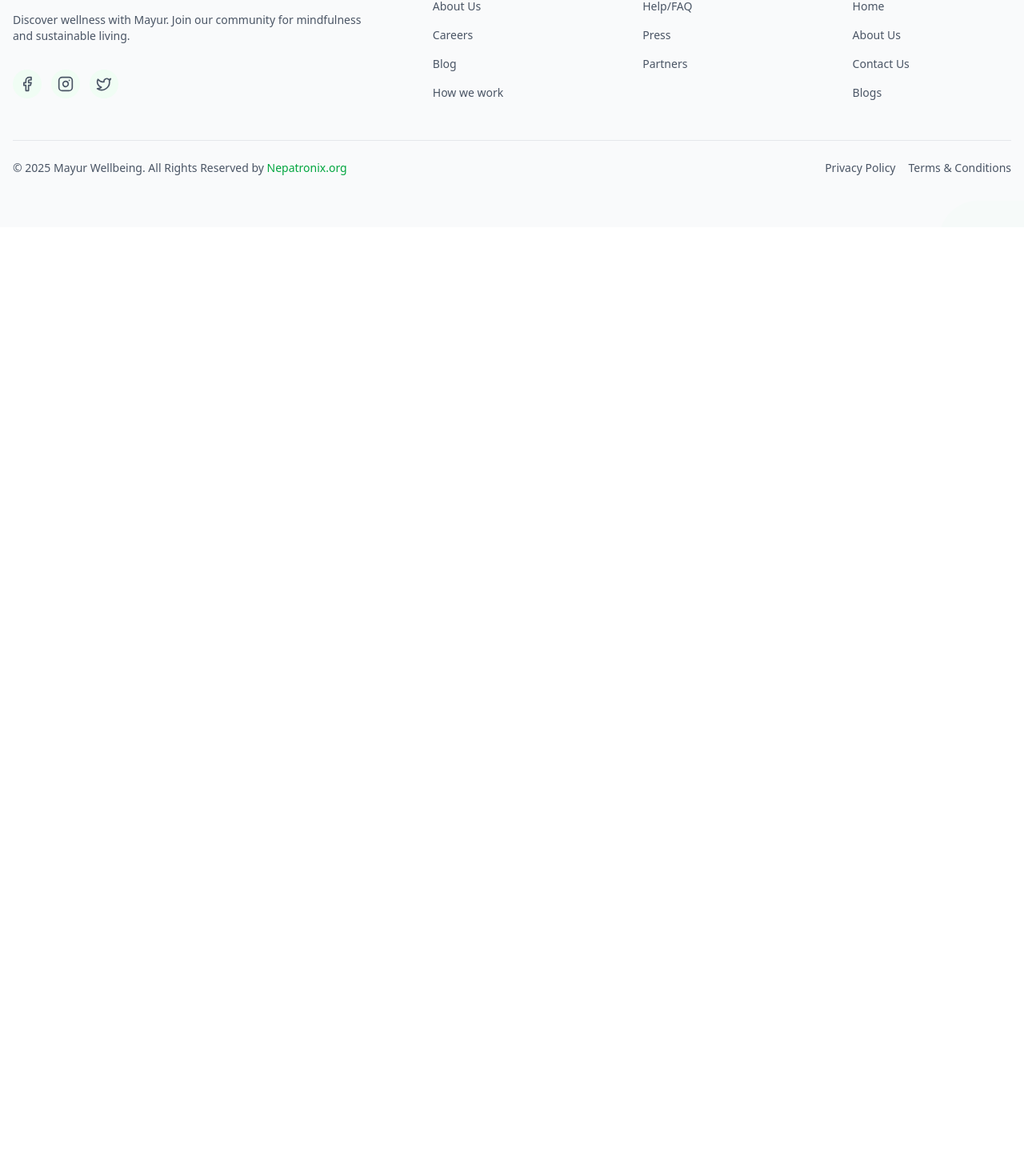
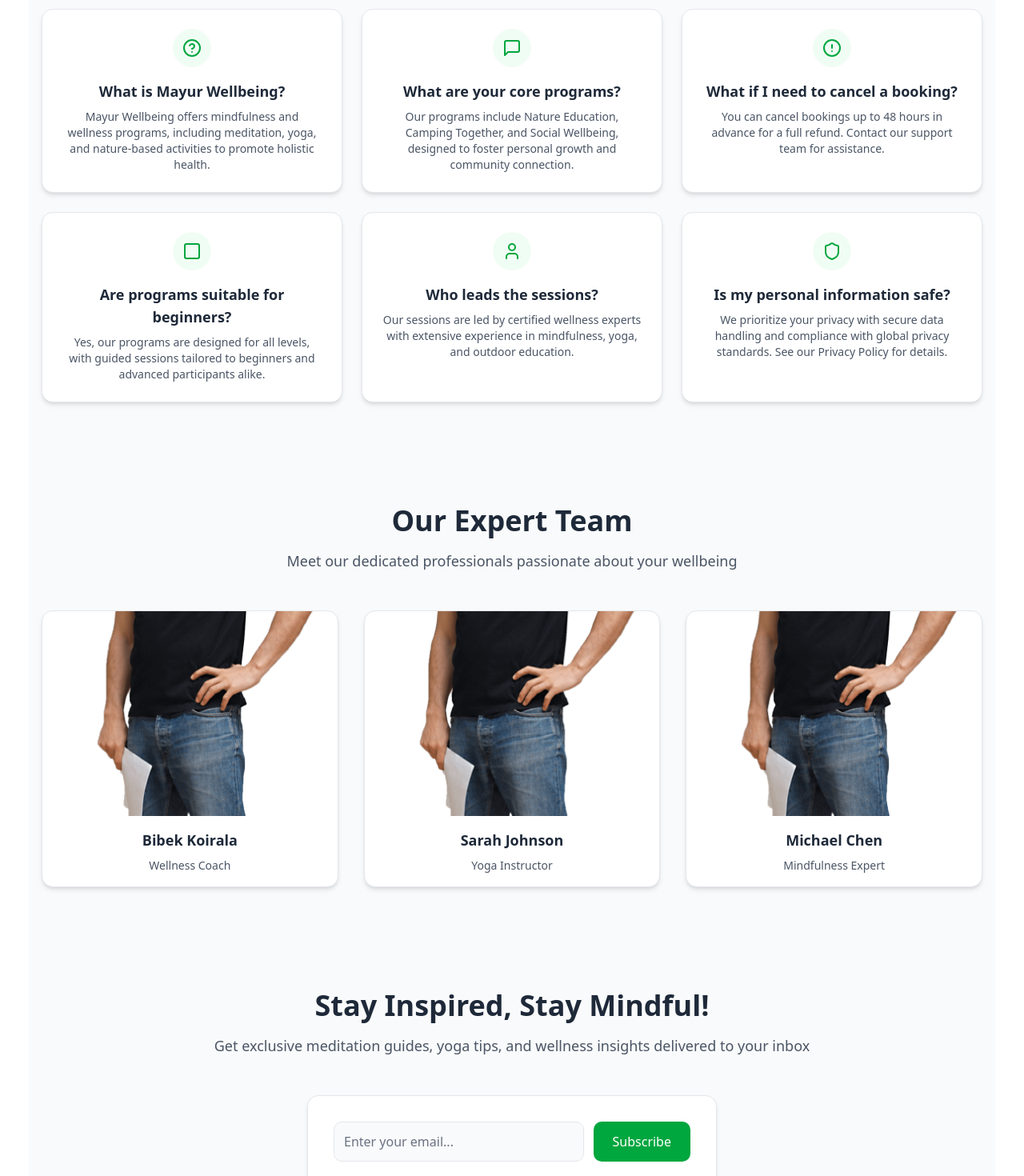
Before and after one commit to K-Aayush/campsite, a Next.js app: page / in a window 1280 px wide. Shown: the part 3373-4843 px from the top of the page at 80% size. Before the commit the page ends 3657 px from the top, so only its background shows below. Built offline with nearby package versions, Linux system fonts and the light colour scheme; no server answers.

Commit message:
enanched homepage

```diff
--- a/src/app/page.tsx
+++ b/src/app/page.tsx
@@ -7,6 +7,9 @@ import KeyFeatures from "@/components/home/KeyFeatures";
 import MainLayoutWrapper from "@/components/commons/MainLayoutWrapper";
 import OurVideos from "@/components/home/OurVideos";
 import SubHero from "@/components/home/SubHero";
+import FaqQuestionAnswer from "@/components/faqs/FaqQuestionAnswers";
+import OurExperts from "@/components/home/OurExperts";
+import StayConnected from "@/components/home/StayConnected";
 // import OurExperts from "@/components/home/OurExperts";
 
 // import StayConnected from "@/components/home/StayConnected";
@@ -20,6 +23,9 @@ export default function Home() {
           <Hero />
           <KeyFeatures />
           <OurVideos />
+          <FaqQuestionAnswer />
+          <OurExperts />
+          <StayConnected />
         </div>
       </main>
     </MainLayoutWrapper>
--- a/src/components/commons/OurTeams.tsx
+++ b/src/components/commons/OurTeams.tsx
@@ -1,39 +1,55 @@
+"use client";
+
 import Image from "next/image";
 import React from "react";
+import { motion } from "framer-motion";
 
 const teamMembers = [
   {
     name: "Bibek Koirala",
-    role: "Product Designer",
-    image: "/personafter.jpg",
+    role: "Wellness Coach",
+    image: "/person.png",
   },
   {
     name: "Sarah Johnson",
-    role: "Frontend Developer",
-    image: "/personafter.jpg",
+    role: "Yoga Instructor",
+    image: "/person.png",
   },
-  { name: "Michael Chen", role: "UX Researcher", image: "/personafter.jpg" },
+  {
+    name: "Michael Chen",
+    role: "Mindfulness Expert",
+    image: "/person.png",
+  },
 ];
 
 const OurTeams = () => {
   return (
     <div className="grid grid-cols-1 sm:grid-cols-2 lg:grid-cols-3 gap-8">
       {teamMembers.map((member, index) => (
-        <div key={index} className="overflow-hidden rounded-lg space-y-3">
-          <div className="relative h-[300px] w-full aspect-square overflow-hidden">
+        <motion.div
+          key={index}
+          initial={{ opacity: 0, y: 20 }}
+          animate={{ opacity: 1, y: 0 }}
+          transition={{ duration: 0.5, delay: index * 0.2 }}
+          className="overflow-hidden rounded-xl bg-white dark:bg-gray-800 shadow-md border border-gray-200 dark:border-gray-700 hover:shadow-lg transition-all duration-300"
+        >
+          <div className="relative h-64 w-full overflow-hidden">
             <Image
-              //   src={member.image}
-              src={"/person.png"}
+              src={member.image}
               alt={member.name}
               fill
-              className="object-cover object-top bg-gray-200 rounded-lg transition-transform duration-300 hover:scale-105"
+              className="object-cover rounded-t-xl transition-transform duration-300 hover:scale-105"
             />
           </div>
-          <div className="text-center space-y-1.5">
-            <h3 className="text-base font-medium">{member.name}</h3>
-            <p className="text-sm text-gray-600">{member.role}</p>
+          <div className="p-4 text-center space-y-2">
+            <h3 className="text-lg font-semibold text-gray-800 dark:text-gray-100">
+              {member.name}
+            </h3>
+            <p className="text-sm text-gray-600 dark:text-gray-300">
+              {member.role}
+            </p>
           </div>
-        </div>
+        </motion.div>
       ))}
     </div>
   );
--- a/src/components/faqs/FaqQuestionAnswers.tsx
+++ b/src/components/faqs/FaqQuestionAnswers.tsx
@@ -1,3 +1,5 @@
+"use client";
+
 import React from "react";
 import {
   HelpCircle,
@@ -7,64 +9,83 @@ import {
   User,
   Shield,
 } from "lucide-react";
+import { motion } from "framer-motion";
+import HomeContentCard from "../home/HomeContentCard";
 
-export default function FaqQuestionAnswer() {
 const faqItems = [
   {
     icon: <HelpCircle className="w-6 h-6" />,
-      question: "What is Nexwealth?",
+    question: "What is Mayur Wellbeing?",
+    answer:
+      "Mayur Wellbeing offers mindfulness and wellness programs, including meditation, yoga, and nature-based activities to promote holistic health.",
     id: 1,
   },
   {
     icon: <MessageSquare className="w-6 h-6" />,
-      question: "What is AI Advisor?",
+    question: "What are your core programs?",
+    answer:
+      "Our programs include Nature Education, Camping Together, and Social Wellbeing, designed to foster personal growth and community connection.",
     id: 2,
   },
   {
     icon: <AlertCircle className="w-6 h-6" />,
-      question: "What if Nexwealth stops?",
+    question: "What if I need to cancel a booking?",
+    answer:
+      "You can cancel bookings up to 48 hours in advance for a full refund. Contact our support team for assistance.",
     id: 3,
   },
   {
     icon: <Square className="w-6 h-6" />,
-      question: "AI advisor recommendations suit novice investors.",
+    question: "Are programs suitable for beginners?",
+    answer:
+      "Yes, our programs are designed for all levels, with guided sessions tailored to beginners and advanced participants alike.",
     id: 4,
   },
   {
     icon: <User className="w-6 h-6" />,
-      question: "Why is Nexwealth suitable for beginners and novice investors?",
+    question: "Who leads the sessions?",
+    answer:
+      "Our sessions are led by certified wellness experts with extensive experience in mindfulness, yoga, and outdoor education.",
     id: 5,
   },
   {
     icon: <Shield className="w-6 h-6" />,
-      question: "Will my funds or money be safe with Nexwealth?",
+    question: "Is my personal information safe?",
+    answer:
+      "We prioritize your privacy with secure data handling and compliance with global privacy standards. See our Privacy Policy for details.",
     id: 6,
   },
 ];
 
+export default function FaqQuestionAnswer() {
   return (
-    <div className=" mx-auto ">
-      <div className="grid grid-cols-1 md:grid-cols-2 lg:grid-cols-3 gap-4">
+    <HomeContentCard
+      header="Frequently Asked Questions"
+      description="Find answers to common questions about our wellness programs"
+    >
+      <div className="grid grid-cols-1 md:grid-cols-2 lg:grid-cols-3 gap-6">
         {faqItems.map((item) => (
-          <div
+          <motion.div
             key={item.id}
-            className="bg-white rounded-lg shadow-md border-2 text-center p-6 hover:shadow-lg transition-shadow duration-300"
+            initial={{ opacity: 0, y: 20 }}
+            animate={{ opacity: 1, y: 0 }}
+            transition={{ duration: 0.5, delay: item.id * 0.1 }}
+            className="bg-white dark:bg-gray-800 rounded-xl shadow-md border border-gray-200 dark:border-gray-700 p-6 hover:shadow-lg transition-all duration-300"
           >
-            <div className="flex items-center justify-center  mb-4">
-              <div className="text-gray-600 p-3 rounded-full border-2">
+            <div className="flex items-center justify-center mb-4">
+              <div className="text-green-600 dark:text-green-400 p-3 rounded-full bg-green-50 dark:bg-gray-900">
                 {item.icon}
               </div>
             </div>
-            <h3 className="text-lg font-medium text-gray-900 mb-2">
+            <h3 className="text-lg font-semibold text-gray-800 dark:text-gray-100 mb-2 text-center">
               {item.question}
             </h3>
-            <p className="text-sm text-gray-500">
-              Lorem ipsum dolor sit amet, consectetur adipiscing elit.
-              Suspendisse varius enim in eros elementum tristique.
+            <p className="text-sm text-gray-600 dark:text-gray-300 text-center">
+              {item.answer}
             </p>
-          </div>
+          </motion.div>
         ))}
       </div>
-    </div>
+    </HomeContentCard>
   );
 }
--- a/src/components/home/OurExperts.tsx
+++ b/src/components/home/OurExperts.tsx
@@ -1,5 +1,6 @@
+"use client";
+
 import React from "react";
-
 import OurTeams from "../commons/OurTeams";
 import HomeContentCard from "./HomeContentCard";
 
@@ -7,8 +8,8 @@ const OurExperts = () => {
   return (
     <HomeContentCard
       header="Our Expert Team"
-      description="Meet our highly qualified professionals dedicated to your wellbeing"
-      className="py-12 dark:bg-gray-900"
+      description="Meet our dedicated professionals passionate about your wellbeing"
+      className="py-16"
     >
       <OurTeams />
     </HomeContentCard>
--- a/src/components/home/StayConnected.tsx
+++ b/src/components/home/StayConnected.tsx
@@ -1,24 +1,38 @@
+"use client";
+
 import React from "react";
+import { motion } from "framer-motion";
+import HomeContentCard from "./HomeContentCard";
 
 const StayConnected = () => {
   return (
-    <div className="bg-gray-500 rounded min-h-[400px] flex flex-col items-center justify-center gap-5">
-      <h1 className="text-3xl">Stay Inspired, Staty Mindful!</h1>
-      <p className="text-base text-gray-500">
-        Get exclusinve meditation guides, yoga tips, and wellness insights
-        delivered to your inbox
-      </p>
-      <form className="bg-red-500 space-x-3 p-2">
-        <input
-          type="text"
-          placeholder="Type your email..."
-          className="bg-white h-full md:w-72 p-2 rounded placeholder:text-gray-500 placeholder:font-normal"
-        />
-        <button className="bg-green-500 p-2 rounded px-6 font-medium text-white">
-          Subscribe
-        </button>
-      </form>
-    </div>
+    <HomeContentCard
+      header="Stay Inspired, Stay Mindful!"
+      description="Get exclusive meditation guides, yoga tips, and wellness insights delivered to your inbox"
+      className="py-16"
+    >
+      <motion.div
+        initial={{ opacity: 0, scale: 0.95 }}
+        animate={{ opacity: 1, scale: 1 }}
+        transition={{ duration: 0.5 }}
+        className="bg-white dark:bg-gray-800 rounded-xl shadow-md border border-gray-200 dark:border-gray-700 p-8 max-w-lg mx-auto"
+      >
+        <form className="flex flex-col sm:flex-row gap-3">
+          <input
+            type="email"
+            placeholder="Enter your email..."
+            className="flex-grow bg-gray-50 dark:bg-gray-700 text-gray-800 dark:text-gray-100 p-3 rounded-lg border border-gray-200 dark:border-gray-600 placeholder:text-gray-500 dark:placeholder:text-gray-400 focus:outline-none focus:ring-2 focus:ring-green-600 dark:focus:ring-green-400"
+            aria-label="Email address"
+          />
+          <button
+            type="submit"
+            className="bg-green-600 dark:bg-green-500 text-white px-6 py-3 rounded-lg font-medium hover:bg-green-700 dark:hover:bg-green-600 transition-all duration-300"
+          >
+            Subscribe
+          </button>
+        </form>
+      </motion.div>
+    </HomeContentCard>
   );
 };
 
```
Lines whose indentation alone changed are shown as unchanged.
